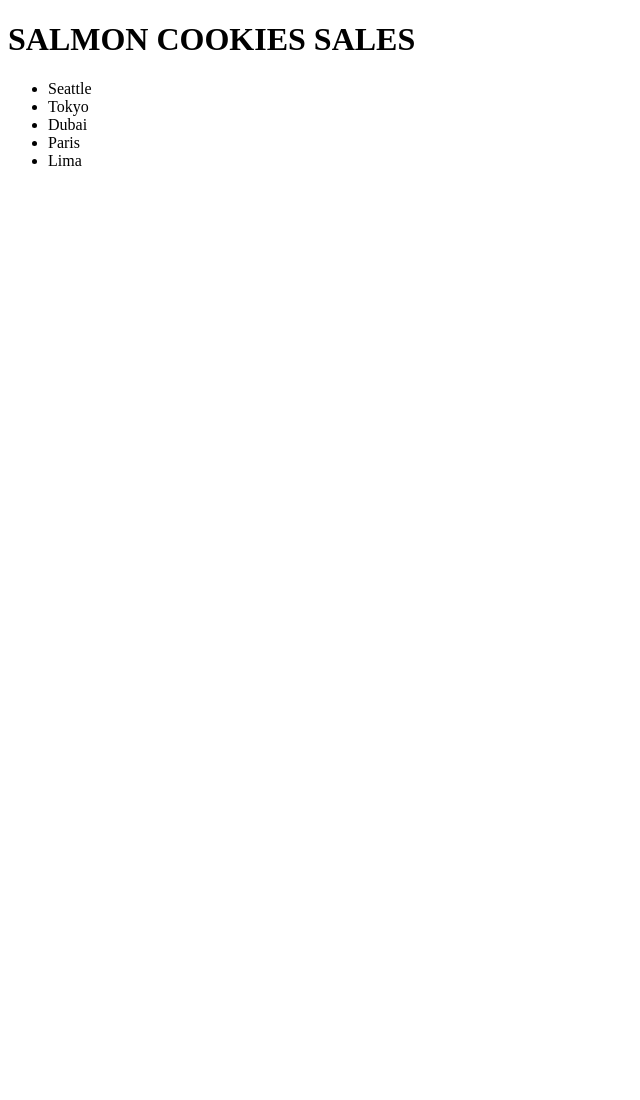
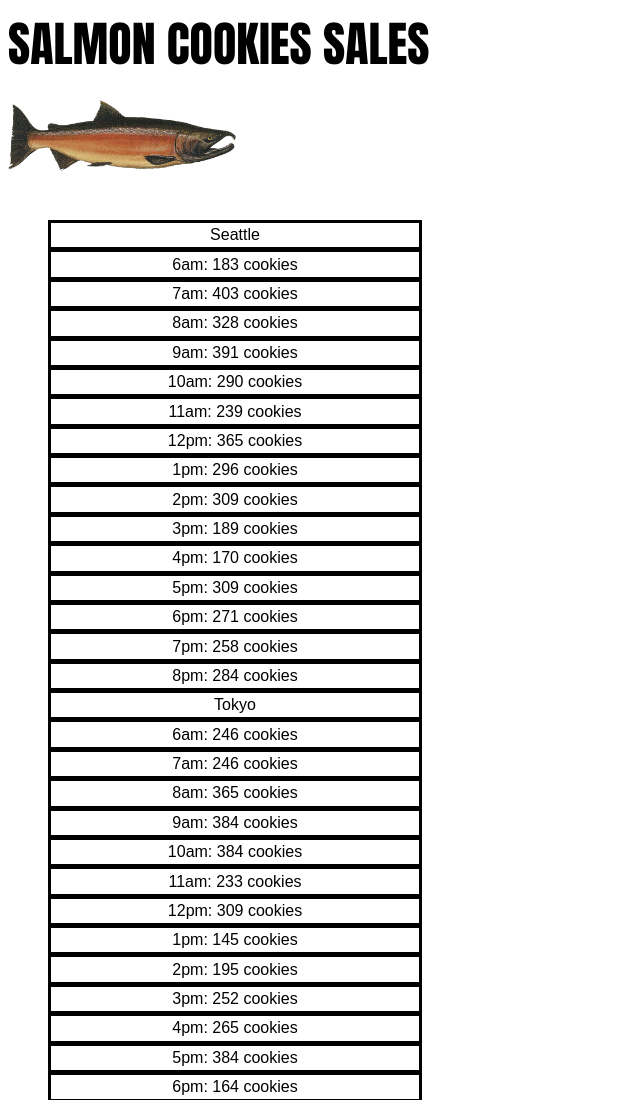
Before and after one commit to alexriverau/cookie-stand, a plain HTML site: page sales.html in a window 1280 px wide. Shown: the top 1100 px of the page, without its empty margins (0-640 px from the left). Before the commit the page ends 800 px from the top, so only its background shows below. Drawn offline with Linux system fonts and the light colour scheme.

Commit message:
completed lab6

```diff
--- a/css/style.css
+++ b/css/style.css
@@ -3,17 +3,36 @@
   font-size: 5em;
   font-weight: bolder;
 } */
-
+/*
 img {
   max-width: 40%;
   max-height: 40%;
+} */
+
+header {
+  font-family: Impact, Haettenschweiler, 'Arial Narrow Bold', sans-serif;
+  text-align: left;
+  font-size: 3em;
+  font-weight: bold;
+  margin-bottom: 20px;
 }
 
-ul {
-  grid-column-start: 1;
+img {
+  max-width: 18%;
+  max-height: 18%;
+  margin-left: auto;
+  margin-right: auto;
+  margin-bottom: 30px;
 }
 
 li {
-  grid-column-start: 2;
-  margin: 0;
+  font-family:sans-serif;
+  list-style: none;
+  text-align: center;
+  border: solid;
+  padding: .2rem;
+  margin-top: -1px;
+  margin-bottom: -1px;
+  margin-left: auto;
+  margin-right: 850px;
 }
--- a/js/app.js
+++ b/js/app.js
@@ -62,6 +62,31 @@ let storeLocations = [
   },
 ];
 
+function locationSales(location) {
+  for (let i = 0; i < storeLocations.length; i++) {
+    let storeLocation = storeLocations[i];
+    let cityLi = document.createElement('li');
+    cityLi.innerText = `${storeLocation.location}`;
+    document.getElementById('city').appendChild(cityLi);
+    for (let i = 0; i < storeHours.length; i++) {
+      let storeHour = storeHours[i];
+      // console.log(storeHour);
+      let randCustomer = Math.round(
+        location.minCust + Math.random() * (location.maxCust - location.minCust)
+      );
+      // console.log(randCustomer);
+      let randAvg = Math.round(randCustomer * location.avgCookies);
+      // console.log(randAvg);
+      let storeSales = `${storeHour} ${randAvg} cookies`;
+      // console.log(storeSales);
+      let salesLi = document.createElement('li');
+      salesLi.innerText = `${storeSales}`;
+      document.getElementById('city').appendChild(salesLi);
+    }
+  }
+}
+locationSales(storeLocations[0]);
+
 // MATH RANDOM TEST
 // function randNumberCust(location) {
 //   let randHourCust = `${randNumber(location.minCust, location.maxCust)}`;
@@ -80,45 +105,3 @@ let storeLocations = [
 //   let locationSales = `${storeLocation.location}`;
 //   console.log(locationSales);
 // }
-
-function locationSales(location) {
-  for (let i = 0; i < storeLocations.length; i++) {
-    let storeLocation = storeLocations[i];
-    let locationCity = `${storeLocation.location}`;
-    // console.log(locationCity);
-    for (let i = 0; i < storeHours.length; i++) {
-      let storeHour = storeHours[i];
-      // console.log(storeHour);
-      let randCustomer = Math.round(
-        location.minCust + Math.random() * (location.maxCust - location.minCust)
-      );
-      // console.log(randCustomer);
-      let randAvg = Math.round(randCustomer * location.avgCookies);
-      // console.log(randAvg);
-      let storeSales = `${storeHour} ${randAvg} cookies`;
-      // console.log(storeSales);
-    }
-  }
-}
-locationSales(storeLocations[0]);
-
-for (let i = 0; i < storeLocations.length; i++) {
-  let storeLocation = storeLocations[i];
-  // console.log(storeLocation);
-  let cityLi = document.createElement('li');
-  cityLi.innerText = `${storeLocation.location}`;
-  document.getElementById('city').appendChild(cityLi);
-}
-
-// function render(city) {
-//   let outerUl = document.createElement('ul');
-//   outerUl.innerText = `${storeLocations.location}`;
-//   console.log(outerUl);
-
-  // let hourLi = document.createElement('li');
-  // hourLi.innerText = 'City';
-  // outerUl.appendChild(hourLi);
-
-  // document.body.appendChild(outerUl);
-// }
-// render(storeLocations[0]);
--- a/sales.html
+++ b/sales.html
@@ -8,9 +8,11 @@
     <link rel="stylesheet" href="./css/style.css" />
   </head>
   <body>
-    <h1>SALMON COOKIES SALES</h1>
-    <ul id="city"></ul>
-
+    <header>SALMON COOKIES SALES</header>
+    <img src="./img/salmon.png" alt="Salmon Fish" />
+    <main>
+      <ul id="city"></ul>
+    </main>
     <script src="./js/app.js"></script>
   </body>
 </html>
```
